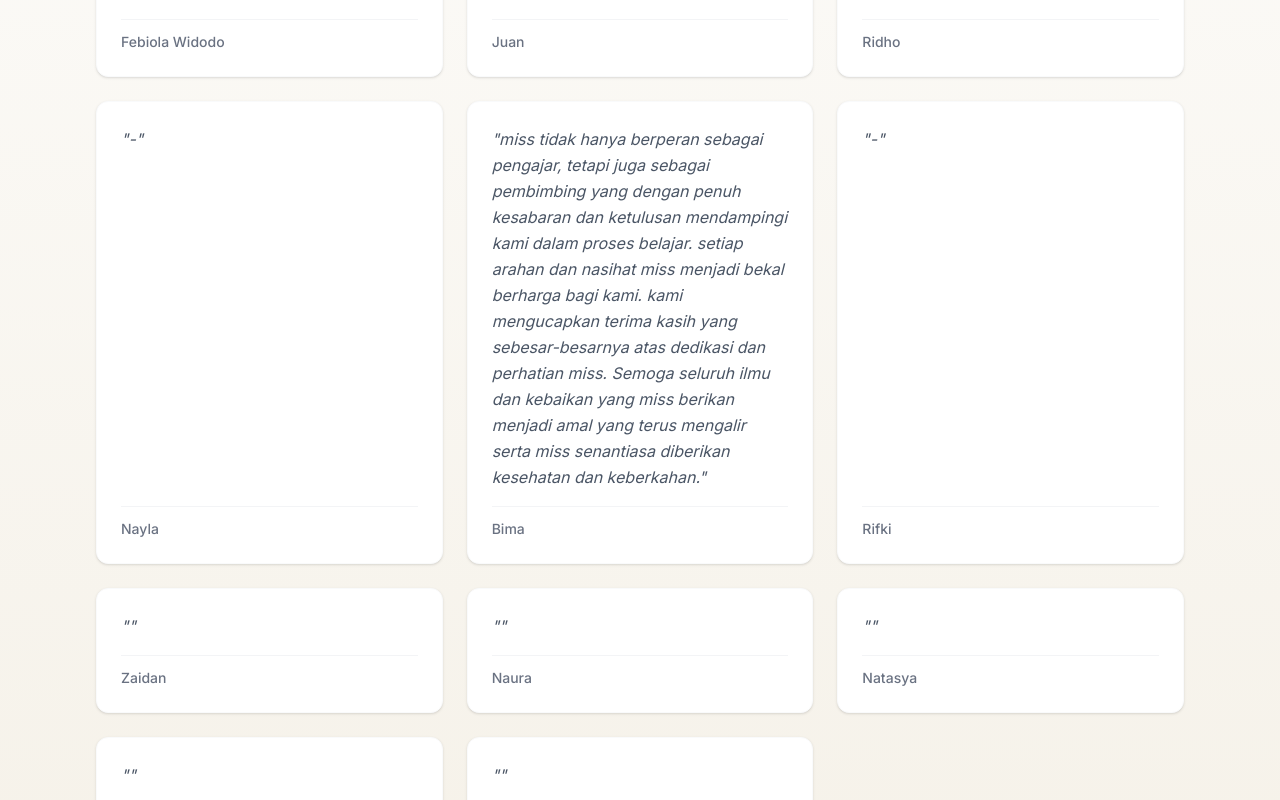
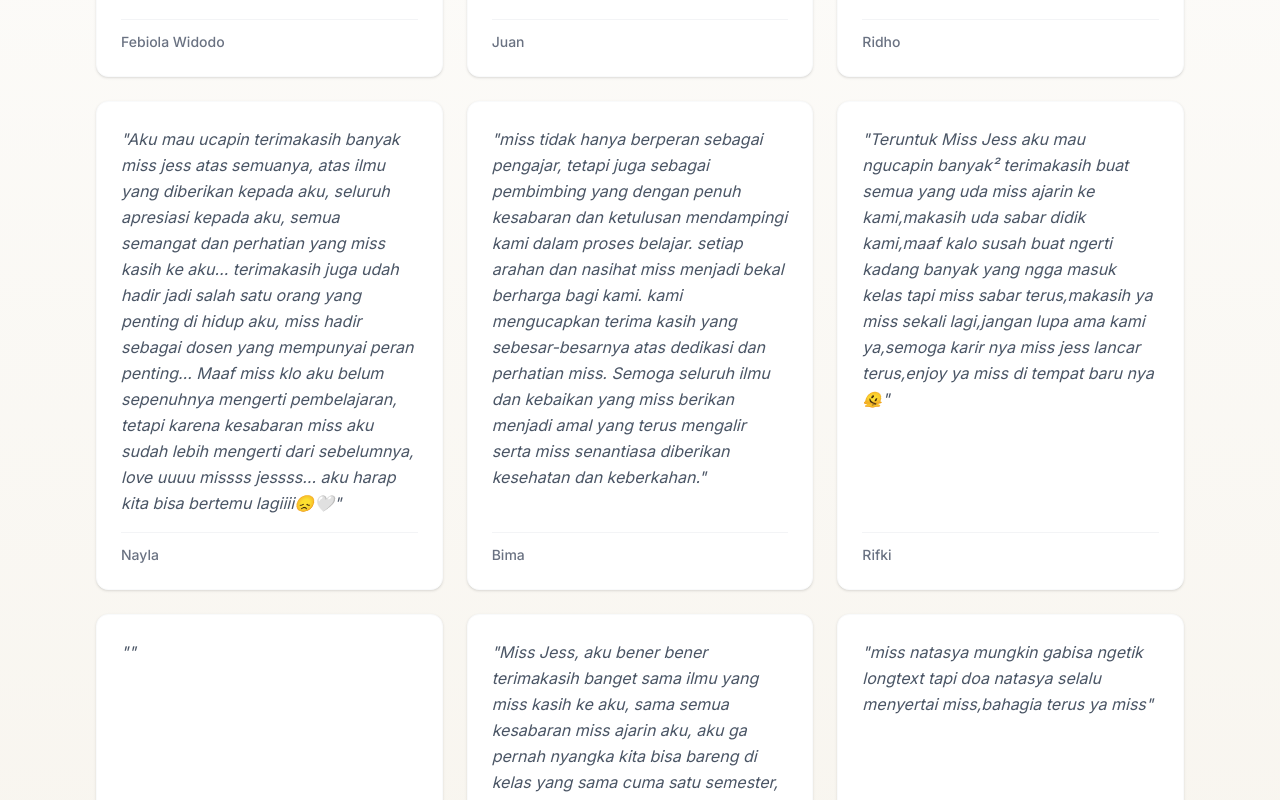
Before and after one commit to Rydhoff/miss-jessica, a React (Vite) app: page / in a window 1280 px wide. Shown: the part 3160-3960 px from the top of the page. Built offline with nearby package versions, Linux system fonts and the light colour scheme.

Commit message:
update message

```diff
--- a/src/components/Messages.jsx
+++ b/src/components/Messages.jsx
@@ -27,7 +27,7 @@ const studentMessages = [
     },
     {
         name: 'Nayla',
-        message: '-',
+        message: 'Aku mau ucapin terimakasih banyak miss jess atas semuanya, atas ilmu yang diberikan kepada aku, seluruh apresiasi kepada aku, semua semangat dan perhatian yang miss kasih ke aku… terimakasih juga udah hadir jadi salah satu orang yang penting di hidup aku, miss hadir sebagai dosen yang mempunyai peran penting… Maaf miss klo aku belum sepenuhnya mengerti pembelajaran, tetapi karena kesabaran miss aku sudah lebih mengerti dari sebelumnya, love uuuu missss jessss… aku harap kita bisa bertemu lagiiii😞🤍',
     },
     {
         name: 'Bima',
@@ -35,7 +35,7 @@ const studentMessages = [
     },
     {
         name: 'Rifki',
-        message: '-',
+        message: 'Teruntuk Miss Jess aku mau ngucapin banyak² terimakasih buat semua yang uda miss ajarin ke kami,makasih uda sabar didik kami,maaf kalo susah buat ngerti kadang banyak yang ngga masuk kelas tapi miss sabar terus,makasih ya miss sekali lagi,jangan lupa ama kami ya,semoga karir nya miss jess lancar terus,enjoy ya miss di tempat baru nya🫠',
     },
     {
         name: 'Zaidan',
@@ -43,15 +43,15 @@ const studentMessages = [
     },
     {
         name: 'Naura',
-        message: '',
+        message: 'Miss Jess, aku bener bener terimakasih banget sama ilmu yang miss kasih ke aku, sama semua kesabaran miss ajarin aku, aku ga pernah nyangka kita bisa bareng di kelas yang sama cuma satu semester, aku selalu ceritain gimana baiknya miss ngajar di kelas ke papa aku, sebenernya aku kecewa banget miss beneran jadi resign, tapi aku tau ini semua untuk kebaikan miss kedepannya. Miss semoga dilain waktu kita masih dikasih kesempatan buat ketemu lagi ya miss, jangan pernah bosen ketemu sama aku ya miss, aku bener bener speechless kemarin di kelas denger miss beneran jadi pindah. Miss Jess doa dari kami semua terus berjalan bersama Miss, semoga miss jauh lebih bahagia ditempat barunya, jangan lupain kami semua ya miss☺️🩷',
     },
     {
         name: 'Natasya',
-        message: '',
+        message: 'miss natasya mungkin gabisa ngetik longtext tapi doa natasya selalu menyertai miss,bahagia terus ya miss',
     },
     {
         name: 'Aziz',
-        message: '',
+        message: 'Semoga sehat selalu dan diberikan kemudahan dalam segala urusan ^_^',
     },
     {
         name: 'Towi',
```
